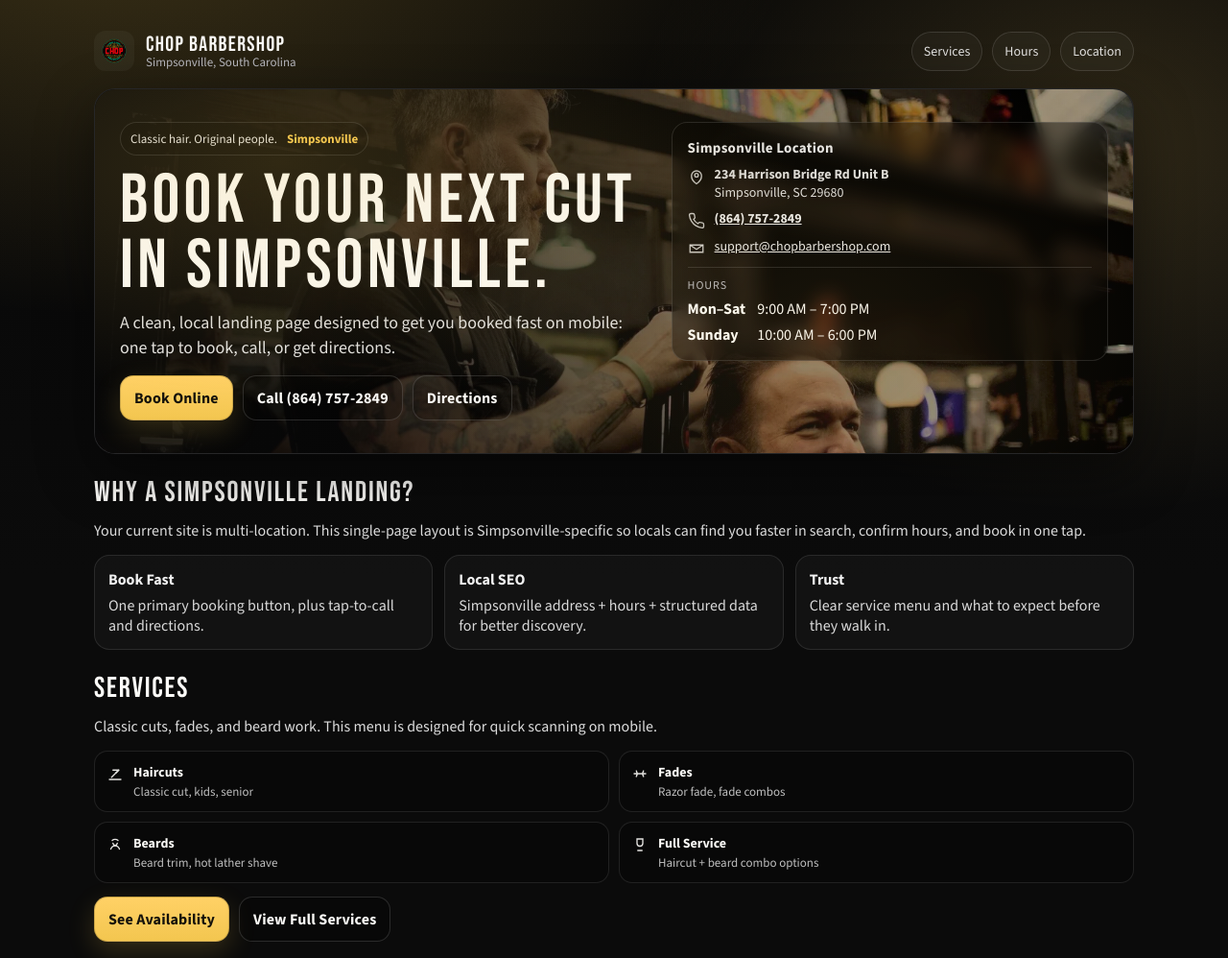
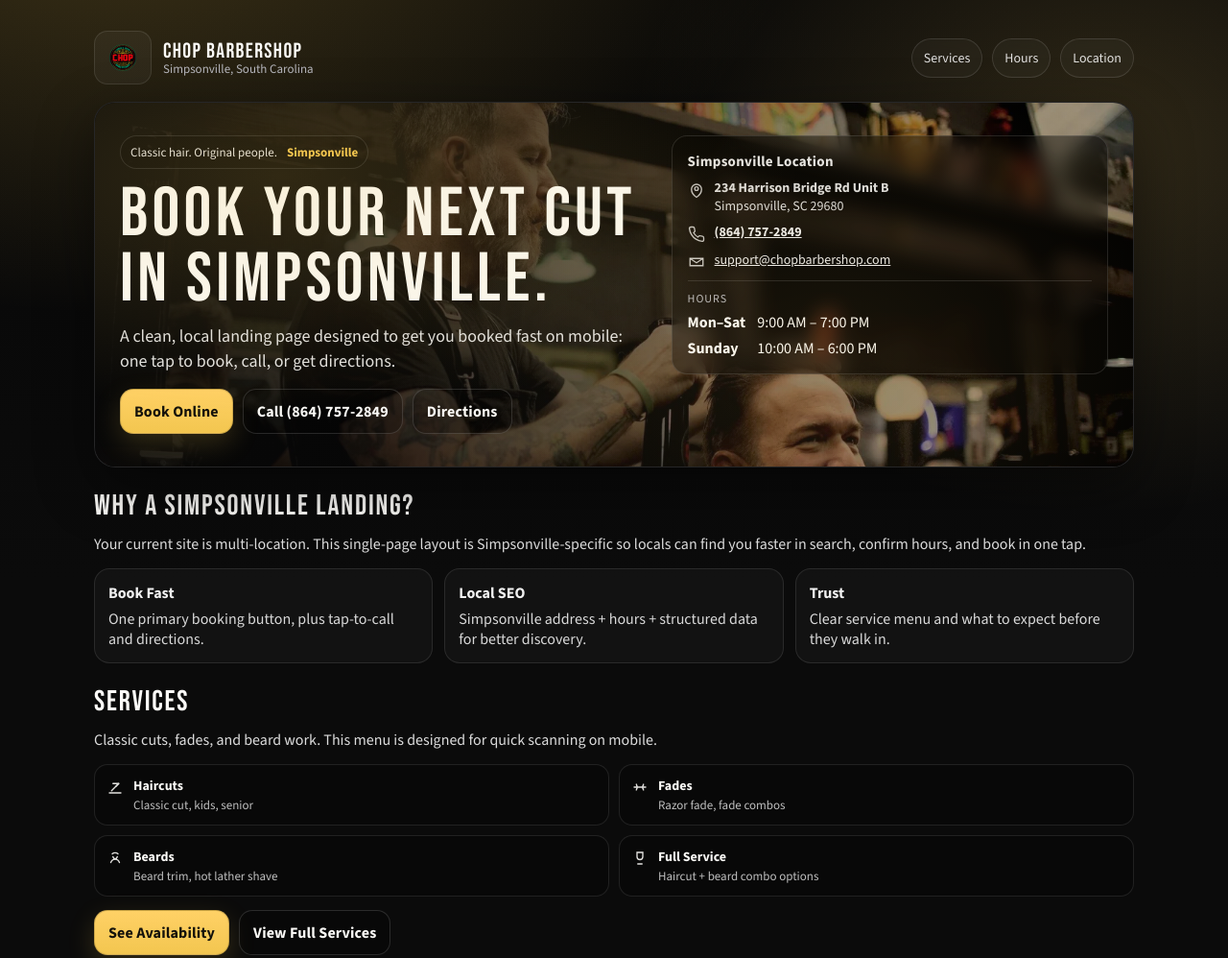
Before and after one commit to redreceipt/michael-preview-chop-barbershop, a plain HTML site: page index.html in a window 1280 px wide. Shown: the top 998 px of the page at 96% size. Drawn offline with nearby package versions, Linux system fonts and the light colour scheme.

Commit message:
Increase Chop logo prominence in header

```diff
--- a/index.html
+++ b/index.html
@@ -52,7 +52,20 @@
       padding:10px 0 18px;
     }
     .brand{display:flex; align-items:center; gap:12px; text-decoration:none}
-    .brand img{width:42px; height:42px; border-radius:12px; background:rgba(255,255,255,.04); padding:6px}
+    /* Make the logo feel like the brand mark (not an icon). */
+    .brand img{
+      height:56px;
+      width:auto;
+      max-width:190px;
+      object-fit:contain;
+      border-radius:14px;
+      background:rgba(255,255,255,.04);
+      border:1px solid rgba(255,255,255,.10);
+      padding:10px 12px;
+    }
+    @media (max-width: 900px){
+      .brand img{height:48px; max-width:170px; padding:8px 10px}
+    }
     .brand .t{line-height:1}
     .brand .name{font-family:"Bebas Neue", system-ui; letter-spacing:.06em; font-size:22px}
     .brand .loc{font-size:13px; color:var(--muted)}
```
